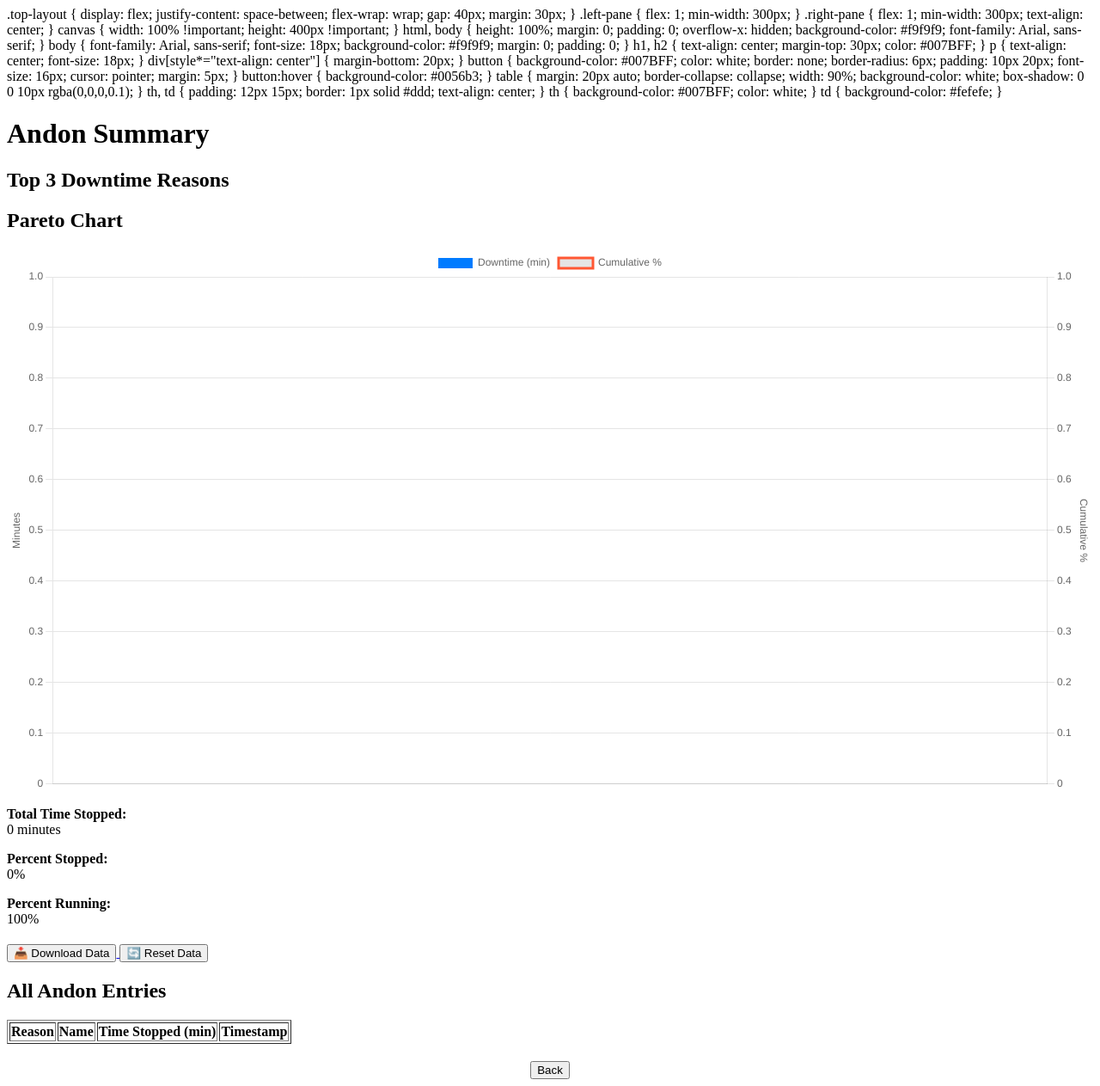
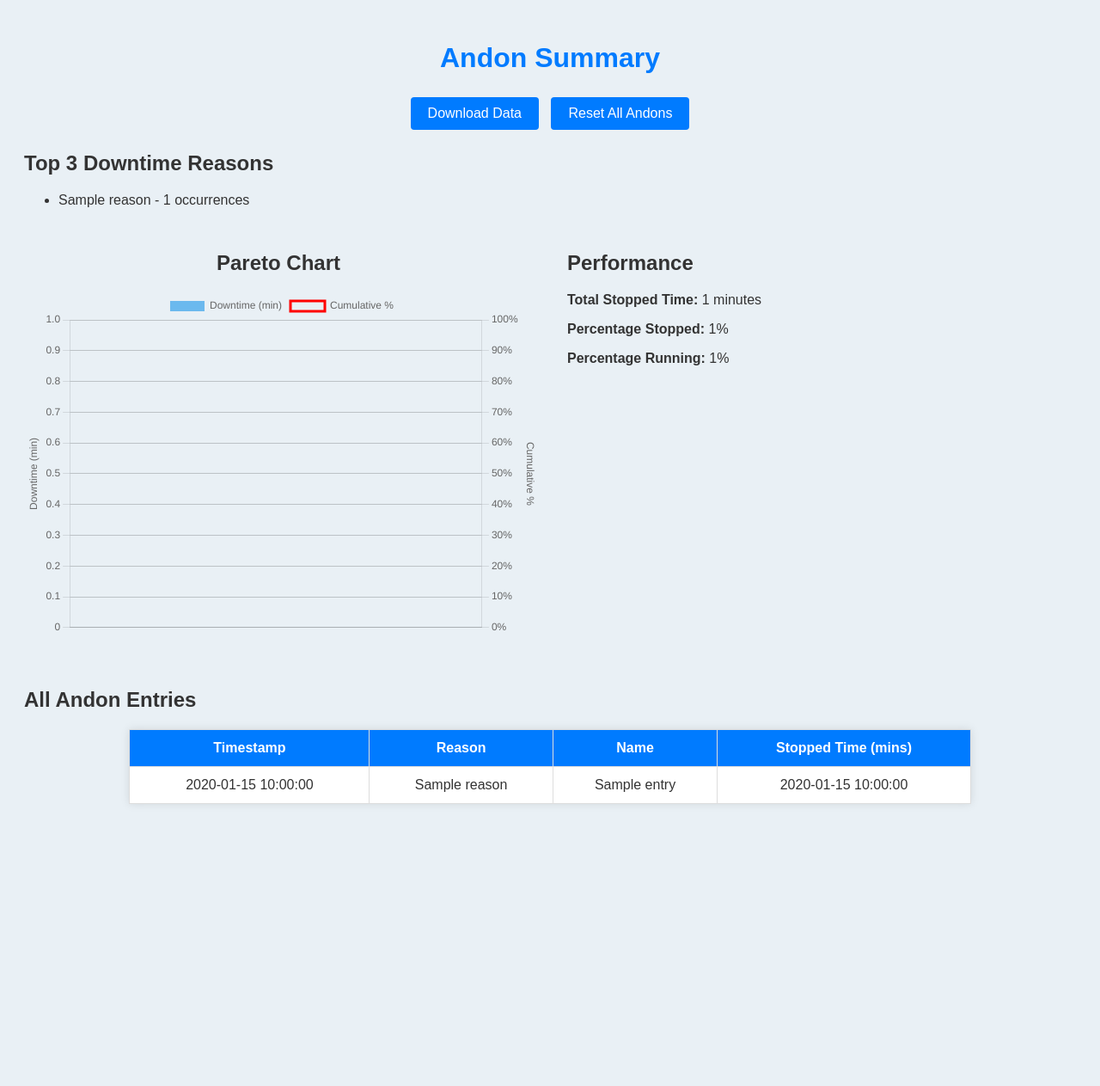
Before and after one commit to hgooders/andon-app, a Flask app: template templates/summary.html in a window 1280 px wide. Shown: the whole page at 86% size. After the commit the page ends 935 px from the top, so only its background shows below. Run offline with Flask 3, Linux system fonts and the light colour scheme; the template is opened without the code that fills it: most values are stand-ins (such as "Sample title", 1, 10 or a date in 2020); data that the repository does not hold is empty.

Commit message:
Update summary.html

```diff
--- a/templates/summary.html
+++ b/templates/summary.html
@@ -2,356 +2,182 @@
 <html>
 <head>
     <title>Andon Summary</title>
-  <script src="https://cdn.jsdelivr.net/npm/chart.js"></script>
     <style>
-    <style>
-.flash-red {
-  animation: flashRed 1s ease-in-out infinite;
+        body {
+            font-family: Arial, sans-serif;
+            background-color: #E9F0F5;
+            color: #333;
+            padding: 20px;
         }
-
-@keyframes flashRed {
-  0% { background-color: white; }
-  25% { background-color: red; }
-  50% { background-color: white; }
-  75% { background-color: red; }
-  100% { background-color: white; }
+        h1 {
+            text-align: center;
+            color: #007BFF;
         }
-
-#stopAlertBtn {
-  display: none;
-  position: fixed;
-  top: 20px;
-  right: 20px;
-  z-index: 9999;
-  padding: 15px 20px;
-  font-size: 16px;
-  background-color: #222;
+        .section {
+            margin-bottom: 30px;
+        }
+        .button-row {
+            text-align: center;
+            margin-bottom: 20px;
+        }
+        button {
+            background-color: #007BFF;
             color: white;
             border: none;
-  border-radius: 5px;
+            padding: 10px 20px;
+            margin: 5px;
             cursor: pointer;
+            font-size: 16px;
+            border-radius: 4px;
         }
-</style>
-
-    .top-layout {
+        button:hover {
+            background-color: #0056b3;
+        }
+        table {
+            width: 80%;
+            margin: 0 auto 30px auto;
+            border-collapse: collapse;
+            background-color: white;
+            box-shadow: 0 0 10px rgba(0,0,0,0.1);
+        }
+        th, td {
+            padding: 12px;
+            border: 1px solid #ddd;
+            text-align: center;
+        }
+        th {
+            background-color: #007BFF;
+            color: white;
+        }
+        canvas {
+            display: block;
+            margin: 0 auto 30px auto;
+        }
+        .side-by-side {
             display: flex;
             justify-content: space-between;
             flex-wrap: wrap;
             gap: 40px;
-  margin: 30px;
+            margin: 30px 0;
         }
-
-.left-pane {
+        .left-pane, .right-pane {
             flex: 1;
             min-width: 300px;
         }
-
-.right-pane {
-  flex: 1;
-  min-width: 300px;
+        .left-pane {
             text-align: center;
-}
-
-canvas {
-  width: 100% !important;
-  height: 400px !important;
-}
-
-html, body {
-  height: 100%;
-  margin: 0;
-  padding: 0;
-  overflow-x: hidden;
-  background-color: #f9f9f9;
-  font-family: Arial, sans-serif;
-}
-
-
-    body {
-      font-family: Arial, sans-serif;
-      font-size: 18px;
-      background-color: #f9f9f9;
-      margin: 0;
-      padding: 0;
-    }
-
-    h1, h2 {
-      text-align: center;
-      margin-top: 30px;
-      color: #007BFF;
-    }
-
-    p {
-      text-align: center;
-      font-size: 18px;
-    }
-
-    div[style*="text-align: center"] {
-      margin-bottom: 20px;
-    }
-
-    button {
-      background-color: #007BFF;
-      color: white;
-      border: none;
-      border-radius: 6px;
-      padding: 10px 20px;
-      font-size: 16px;
-      cursor: pointer;
-      margin: 5px;
-    }
-
-    button:hover {
-      background-color: #0056b3;
-    }
-
-    table {
-      margin: 20px auto;
-      border-collapse: collapse;
-      width: 90%;
-      background-color: white;
-      box-shadow: 0 0 10px rgba(0,0,0,0.1);
-    }
-
-    th, td {
-      padding: 12px 15px;
-      border: 1px solid #ddd;
-      text-align: center;
-    }
-
-    th {
-      background-color: #007BFF;
-      color: white;
-    }
-
-    td {
-      background-color: #fefefe;
         }
     </style>
 </head>
 <body>
-<button id="stopAlertBtn" onclick="stopFlashing()">🛑 Stop Alert</button>
     <h1>Andon Summary</h1>
 
- <div class="top-layout">
-  <div class="left-pane">
-    <h2>Top 3 Downtime Reasons</h2>
-<ul id="topReasons" style="text-align: center; font-size: 20px; list-style: none; padding: 0;"></ul>
-
-
-    <h2>Pareto Chart</h2>
-    <canvas id="paretoChart"></canvas>
-  </div>
-  <div class="right-pane">
-    <p><strong>Total Time Stopped:</strong><br> <span id="totalStopped">{{ total_stopped }} minutes</span></p>
-    <p><strong>Percent Stopped:</strong><br> <span id="percentStopped">{{ percent_stopped }}%</span></p>
-    <p><strong>Percent Running:</strong><br> <span id="percentRunning">{{ percent_running }}%</span></p>
-
-    <div style="margin-top: 20px;">
-      <a href="/download">
-        <button>📥 Download Data</button>
-      </a>
-      <form method="POST" action="/reset" style="display: inline;">
-        <button type="submit" onclick="return confirm('Are you sure you want to reset all data?');">
-          🔄 Reset Data
-        </button>
+    <div class="button-row">
+        <form action="/download" method="get" style="display:inline;">
+            <button type="submit">Download Data</button>
+        </form>
+        <form action="/reset" method="post" style="display:inline;">
+            <button type="submit">Reset All Andons</button>
         </form>
     </div>
+
+    <div class="section">
+        <h2>Top 3 Downtime Reasons</h2>
+        <ul>
+            {% for reason, count in top_reasons %}
+                <li>{{ reason }} - {{ count }} occurrences</li>
+            {% endfor %}
+        </ul>
+    </div>
+
+    <div class="side-by-side">
+        <div class="left-pane">
+            <h2>Pareto Chart</h2>
+            <canvas id="paretoChart" width="600" height="400"></canvas>
+        </div>
+
+        <div class="right-pane">
+            <h2>Performance</h2>
+            <p><strong>Total Stopped Time:</strong> {{ total_stopped }} minutes</p>
+            <p><strong>Percentage Stopped:</strong> {{ percent_stopped }}%</p>
+            <p><strong>Percentage Running:</strong> {{ percent_running }}%</p>
         </div>
     </div>
 
-
+    <div class="section">
         <h2>All Andon Entries</h2>
-  <table border="1">
+        <table>
             <tr>
+                <th>Timestamp</th>
                 <th>Reason</th>
                 <th>Name</th>
-      <th>Time Stopped (min)</th>
-      <th>Timestamp</th>
+                <th>Stopped Time (mins)</th>
             </tr>
-    <tbody id="andonTable">
             {% for entry in entries %}
             <tr>
+                <td>{{ entry.timestamp }}</td>
                 <td>{{ entry.reason }}</td>
                 <td>{{ entry.name }}</td>
                 <td>{{ entry.stopped_time }}</td>
-        <td>{{ entry.timestamp }}</td>
             </tr>
             {% endfor %}
-    </tbody>
         </table>
-
-  <div style="text-align: center; margin-top: 20px;">
-    <a href="/"><button>Back</button></a>
     </div>
 
+    <script src="https://cdn.jsdelivr.net/npm/chart.js"></script>
     <script>
-    let paretoChart = null;
+        const chartData = {{ pareto_data | tojson }};
+        const labels = chartData.labels;
+        const downtimeData = chartData.downtime;
+        const cumulative = chartData.cumulative;
 
-    function updateSummary() {
-      fetch("/summary-data")
-        .then(res => res.json())
-        .then(data => {
-          document.getElementById("totalStopped").innerText = data.total_stopped + " minutes";
-          document.getElementById("percentStopped").innerText = data.percent_stopped + "%";
-          document.getElementById("percentRunning").innerText = data.percent_running + "%";
-
-          let rows = "";
-          data.entries.forEach(entry => {
-            rows += `<tr>
-              <td>${entry.reason}</td>
-              <td>${entry.name}</td>
-              <td>${entry.stopped_time}</td>
-              <td>${entry.timestamp}</td>
-            </tr>`;
-          });
-          document.getElementById("andonTable").innerHTML = rows;
-// Top 3 downtime reasons
-const totals = {};
-data.entries.forEach(entry => {
-  const reason = entry.reason || "Other";
-  const time = parseInt(entry.stopped_time) || 0;
-  totals[reason] = (totals[reason] || 0) + time;
-});
-
-const sorted = Object.entries(totals).sort((a, b) => b[1] - a[1]).slice(0, 3);
-const medals = ["🥇", "🥈", "🥉"];
-let topList = "";
-sorted.forEach((item, i) => {
-  topList += `<li>${medals[i]} ${item[0]} - ${item[1]} min</li>`;
-});
-document.getElementById("topReasons").innerHTML = topList;
-
-          updatePareto(data);
-        });
-    }
-
-    function updatePareto(data) {
-      const reasonTotals = {};
-      data.entries.forEach(entry => {
-        const reason = entry.reason || "Other";
-        const time = parseInt(entry.stopped_time) || 0;
-        reasonTotals[reason] = (reasonTotals[reason] || 0) + time;
-      });
-
-      const sorted = Object.entries(reasonTotals).sort((a, b) => b[1] - a[1]);
-      const labels = sorted.map(item => item[0]);
-      const values = sorted.map(item => item[1]);
-
-      const total = values.reduce((a, b) => a + b, 0);
-      let cumulative = 0;
-      const cumulativePercent = values.map(v => {
-        cumulative += v;
-        return ((cumulative / total) * 100).toFixed(1);
-      });
-
-      const chartData = {
+        const ctx = document.getElementById('paretoChart').getContext('2d');
+        new Chart(ctx, {
+            type: 'bar',
+            data: {
                 labels: labels,
                 datasets: [
                     {
-            type: 'bar',
                         label: 'Downtime (min)',
-            data: values,
-            backgroundColor: '#007BFF'
+                        data: downtimeData,
+                        backgroundColor: 'rgba(54, 162, 235, 0.7)',
+                        yAxisID: 'y',
                     },
                     {
+                        label: 'Cumulative %',
+                        data: cumulative,
                         type: 'line',
-            label: 'Cumulative %',
-            data: cumulativePercent,
+                        borderColor: 'red',
+                        backgroundColor: 'transparent',
                         yAxisID: 'y1',
-            borderColor: '#FF5733',
-            tension: 0.3,
-            fill: false
                     }
                 ]
-      };
-
-      const config = {
-        type: 'bar',
-        data: chartData,
+            },
             options: {
-          responsive: true,
-          plugins: {
-            legend: { position: 'top' },
-            title: { display: false }
-          },
                 scales: {
                     y: {
                         beginAtZero: true,
-              title: { display: true, text: 'Minutes' }
+                        title: {
+                            display: true,
+                            text: 'Downtime (min)'
+                        }
                     },
                     y1: {
                         beginAtZero: true,
                         position: 'right',
-              ticks: { max: 100 },
-              title: { display: true, text: 'Cumulative %' },
-              grid: { drawOnChartArea: false }
+                        min: 0,
+                        max: 100,
+                        ticks: {
+                            callback: value => value + '%'
+                        },
+                        title: {
+                            display: true,
+                            text: 'Cumulative %'
                         }
                     }
                 }
-      };
-
-      if (paretoChart) {
-        paretoChart.data = chartData;
-        paretoChart.update();
-      } else {
-        const ctx = document.getElementById('paretoChart').getContext('2d');
-        paretoChart = new Chart(ctx, config);
             }
-    }
-
-    setInterval(updateSummary, 10000);
-    updateSummary();
+        });
     </script>
-
-<script>
-let alertTimeout = null;
-
-function stopFlashing() {
-  document.body.classList.remove("flash-red");
-  document.getElementById("stopAlertBtn").style.display = "none";
-  clearTimeout(alertTimeout);
-}
-
-function updateSummary() {
-  fetch("/data")
-    .then(response => response.json())
-    .then(data => {
-      // Top 3 downtime reasons
-      const totals = {};
-      data.entries.forEach(entry => {
-        const reason = entry.reason || "Other";
-        const time = parseInt(entry.stopped_time) || 0;
-        totals[reason] = (totals[reason] || 0) + time;
-      });
-
-      const sorted = Object.entries(totals).sort((a, b) => b[1] - a[1]);
-      const top3 = sorted.slice(0, 3);
-
-      // Flash red if Health and Safety is #1
-      if (top3.length > 0 && top3[0][0] === "Health and Safety") {
-        if (!document.body.classList.contains("flash-red")) {
-          document.body.classList.add("flash-red");
-          document.getElementById("stopAlertBtn").style.display = "block";
-          alertTimeout = setTimeout(() => stopFlashing(), 7 * 60 * 1000); // 7 minutes
-        }
-      }
-
-      // Show top 3 list
-      const medals = ["🥇", "🥈", "🥉"];
-      let topList = "";
-      top3.forEach((item, i) => {
-        topList += `<li>${medals[i]} ${item[0]} - ${item[1]} min</li>`;
-      });
-      document.getElementById("topReasons").innerHTML = topList;
-
-      updatePareto(data); // this stays!
-    });
-}
-
-setInterval(updateSummary, 10000);
-updateSummary();
-</script>
-
 </body>
 </html>
```
Lines whose indentation alone changed are shown as unchanged.
